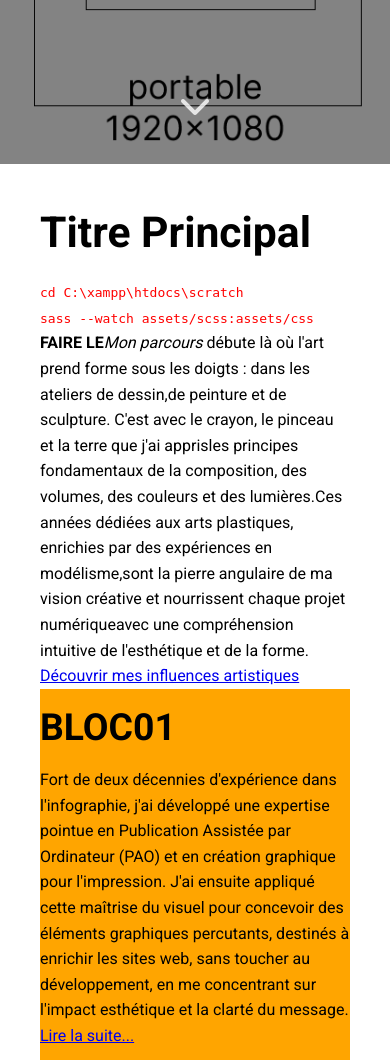
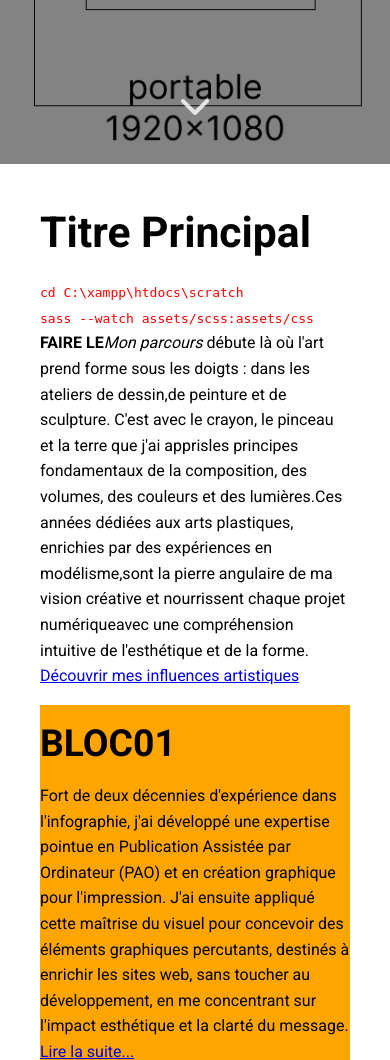
Before and after one commit to Millot-2023/scratch, a PHP site: page / in a window 390 px wide. Shown: the part 680-1740 px from the top of the page. Run offline with PHP 8.4, Linux system fonts and the light colour scheme.

Commit message:
mise à jour iPhone X

```diff
--- a/assets/css/styles.css
+++ b/assets/css/styles.css
@@ -138,6 +138,10 @@ i, em {
 
 code {
   color: red;
+}
+
+#premier-bloc {
+  margin-bottom: 1em;
 }
 
 @media (max-width: 768px) { /*EN DESSOUS DE*/
--- a/assets/scss/_fonts.scss
+++ b/assets/scss/_fonts.scss
@@ -12,7 +12,6 @@ h1 {
     margin-bottom: 0.5em;
     margin-top: 0.7em;
     }
-
 .h1Black {
     font-family: 'Roboto', sans-serif;
     font-weight: 700;
@@ -33,6 +32,7 @@ h2 {
     margin-top: 0.5em;
     margin-bottom: 0.5em;
     }
+
 h3 {
     font-family: 'Roboto', sans-serif;
     font-weight: 700;
@@ -42,6 +42,7 @@ h3 {
     margin-top: 0.5em;
     margin-bottom: 0.5em;
     }
+
 h4, h5, h6 {
     font-family: 'Roboto', sans-serif;
     font-weight: 700;
@@ -49,10 +50,10 @@ h4, h5, h6 {
     line-height: 1.2;
     margin-bottom: 0.5em;
     }
+
 p{
     color:black;
     }
-
 
     b, strong {
         font-weight: 700; // Ou 'bold'
@@ -64,7 +65,10 @@ code{
         color:red;
         }
 
+#premier-bloc{
+    margin-bottom: 1em;
 
+}
 
 @media (max-width: 768px) {/*EN DESSOUS DE*/
     .h1Black {
```
Also changed, not shown: 1 other file. Lines whose indentation alone changed are shown as unchanged.
